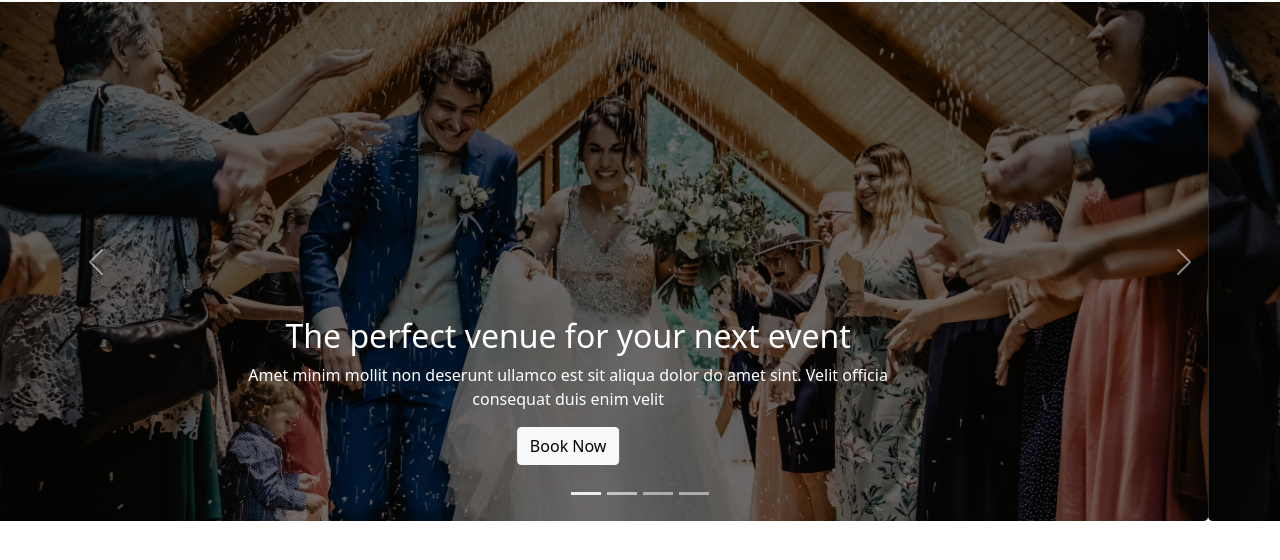
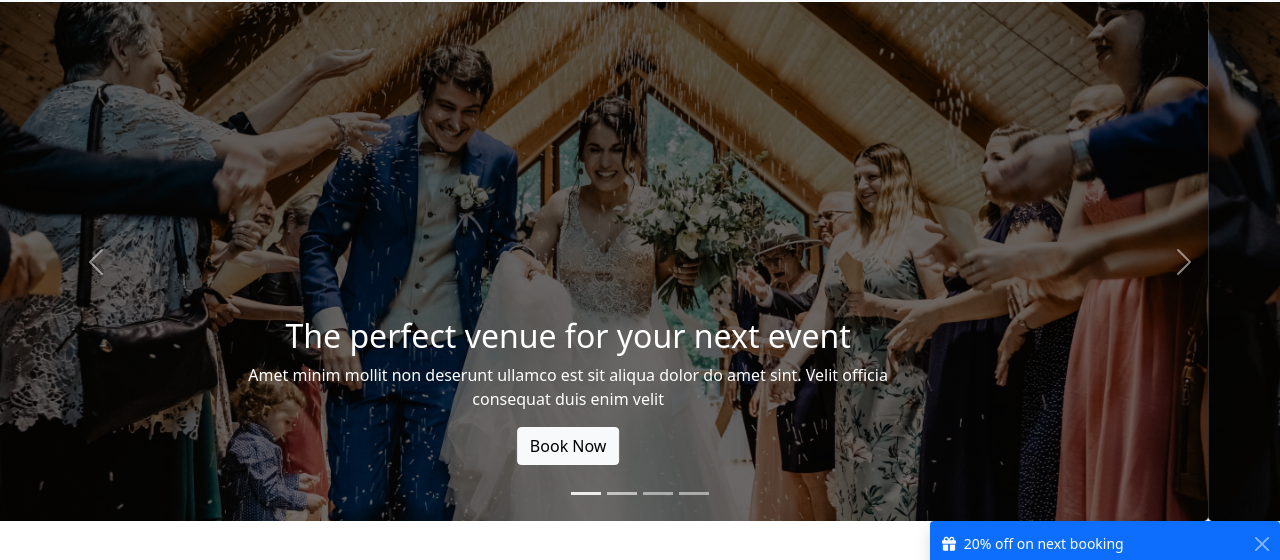
Before and after one commit to Zakaria6789/Convention-Center, a plain HTML site: page index.html in a window 1280 px wide. Shown: the part 54-614 px from the top of the page. Drawn offline with nearby package versions, Linux system fonts and the light colour scheme.

Commit message:
toast problem fix

```diff
--- a/index.html
+++ b/index.html
@@ -120,76 +120,24 @@
         </div>
     </header>
     <main>
+        <!-- Toast Section  -->
+        <section>
+            <div class="ms-auto toast show align-items-center text-white bg-primary border-0" role="alert"
+                aria-live="assertive" aria-atomic="true">
+                <div class="d-flex">
+                    <div class="toast-body">
+                        <i class="me-1 fas fa-gift"></i>
+                        20% off on next booking
+                    </div>
+                    <button type="button" class="btn-close btn-close-white me-2 m-auto" data-bs-dismiss="toast"
+                        aria-label="Close"></button>
+                </div>
+            </div>
+        </section>
         <!-- Our Package Section -->
         <section class="our-package py-5">
             <div class="container">
                 <h2 class="text-center mb-5">Our Package</h2>
-                <!-- <div class="row p-4 bg-warning">
-                    <div class="col-md-3">
-                        <div class="table-1 bg-success">
-                            <h3>$300</h3>
-                            <h4>Business Fair</h4>
-                            <p>For most businesses event
-                                like book fair, craft fair.</p>
-                            <ul class="list-unstyled">
-                                <li><i class="far fa-check-circle me-2 text-info"></i>limited space access</li>
-                                <li><i class="far fa-check-circle me-2 text-info"></i>limited space access</li>
-                                <li><i class="far fa-check-circle me-2 text-info"></i>limited space access</li>
-                                <li><i class="far fa-check-circle me-2 text-info"></i>limited space access</li>
-                                <li><i class="far fa-check-circle me-2 text-info"></i>limited space access</li>
-                            </ul>
-                            <button class="btn btn-primary rounded-pill w-100">Choose Plan</button>
-                        </div>
-                    </div>
-                    <div class="col-md-3">
-                        <div class="table-2 bg-success">
-                            <h3>$300</h3>
-                            <h4>Business Fair</h4>
-                            <p>For most businesses event
-                                like book fair, craft fair.</p>
-                            <ul class="list-unstyled">
-                                <li><i class="far fa-check-circle me-2 text-info"></i>limited space access</li>
-                                <li><i class="far fa-check-circle me-2 text-info"></i>limited space access</li>
-                                <li><i class="far fa-check-circle me-2 text-info"></i>limited space access</li>
-                                <li><i class="far fa-check-circle me-2 text-info"></i>limited space access</li>
-                                <li><i class="far fa-check-circle me-2 text-info"></i>limited space access</li>
-                            </ul>
-                            <button class="btn btn-primary rounded-pill w-100">Choose Plan</button>
-                        </div>
-                    </div>
-                    <div class="col-md-3">
-                        <div class="table-3 bg-success">
-                            <h3>$300</h3>
-                            <h4>Business Fair</h4>
-                            <p>For most businesses event
-                                like book fair, craft fair.</p>
-                            <ul class="list-unstyled">
-                                <li><i class="far fa-check-circle me-2 text-info"></i>limited space access</li>
-                                <li><i class="far fa-check-circle me-2 text-info"></i>limited space access</li>
-                                <li><i class="far fa-check-circle me-2 text-info"></i>limited space access</li>
-                                <li><i class="far fa-check-circle me-2 text-info"></i>limited space access</li>
-                                <li><i class="far fa-check-circle me-2 text-info"></i>limited space access</li>
-                            </ul>
-                            <button class="btn btn-primary rounded-pill w-100">Choose Plan</button>
-                        </div>
-                    </div>
-                    <div class="col-md-3">
-                        <div class="table-4 bg-success">
-                            <h3>$300</h3>
-                            <h4>Business Fair</h4>
-                            <p>For most businesses event
-                                like book fair, craft fair.</p>
-                            <ul class="list-unstyled">
-                                <li><i class="far fa-check-circle me-2 text-info"></i>limited space access</li>
-                                <li><i class="far fa-check-circle me-2 text-info"></i>limited space access</li>
-                                <li><i class="far fa-check-circle me-2 text-info"></i>limited space access</li>
-                                <li><i class="far fa-check-circle me-2 text-info"></i>limited space access</li>
-                                <li><i class="far fa-check-circle me-2 text-info"></i>limited space access</li>
-                            </ul>
-                            <button class="btn btn-primary rounded-pill w-100">Choose Plan</button>
-                        </div>
-                    </div>
-                </div> -->
                 <div class="py-5">
                     <div class="wrapper pt-5">
 
```
